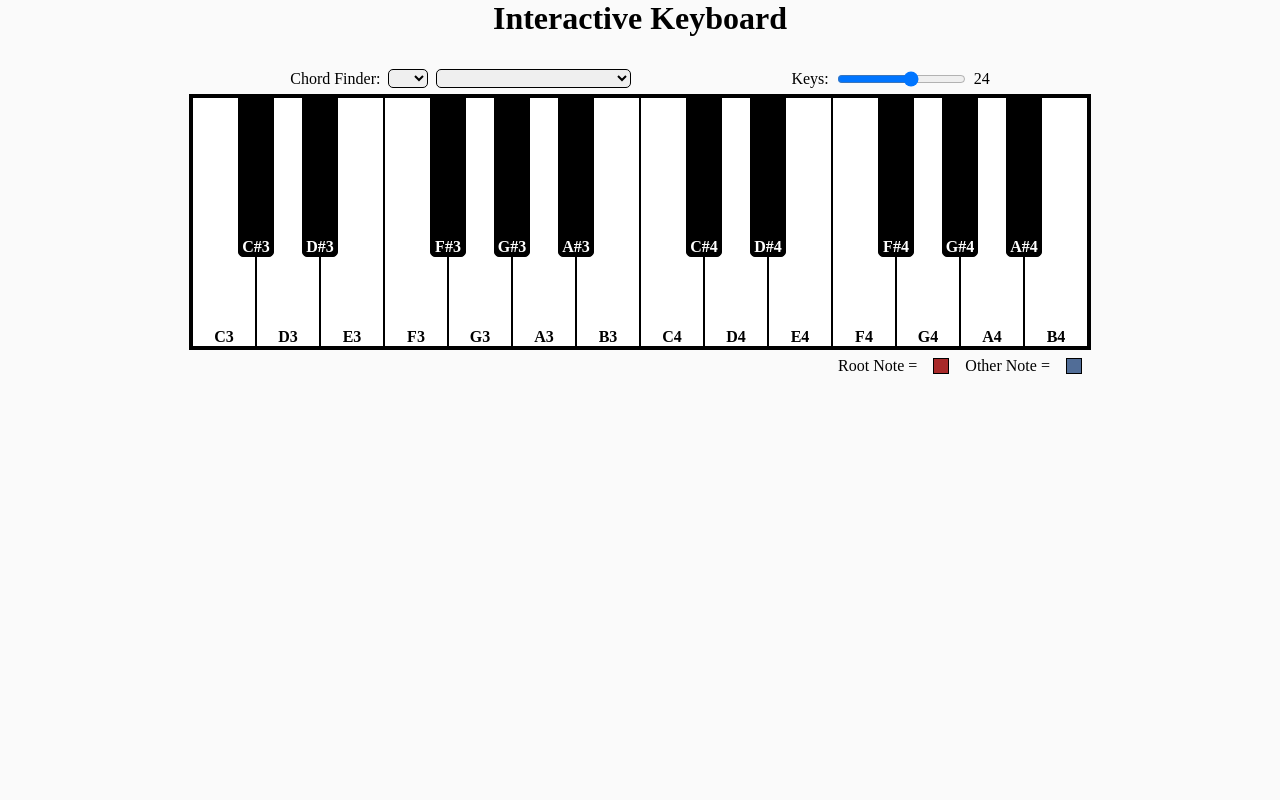
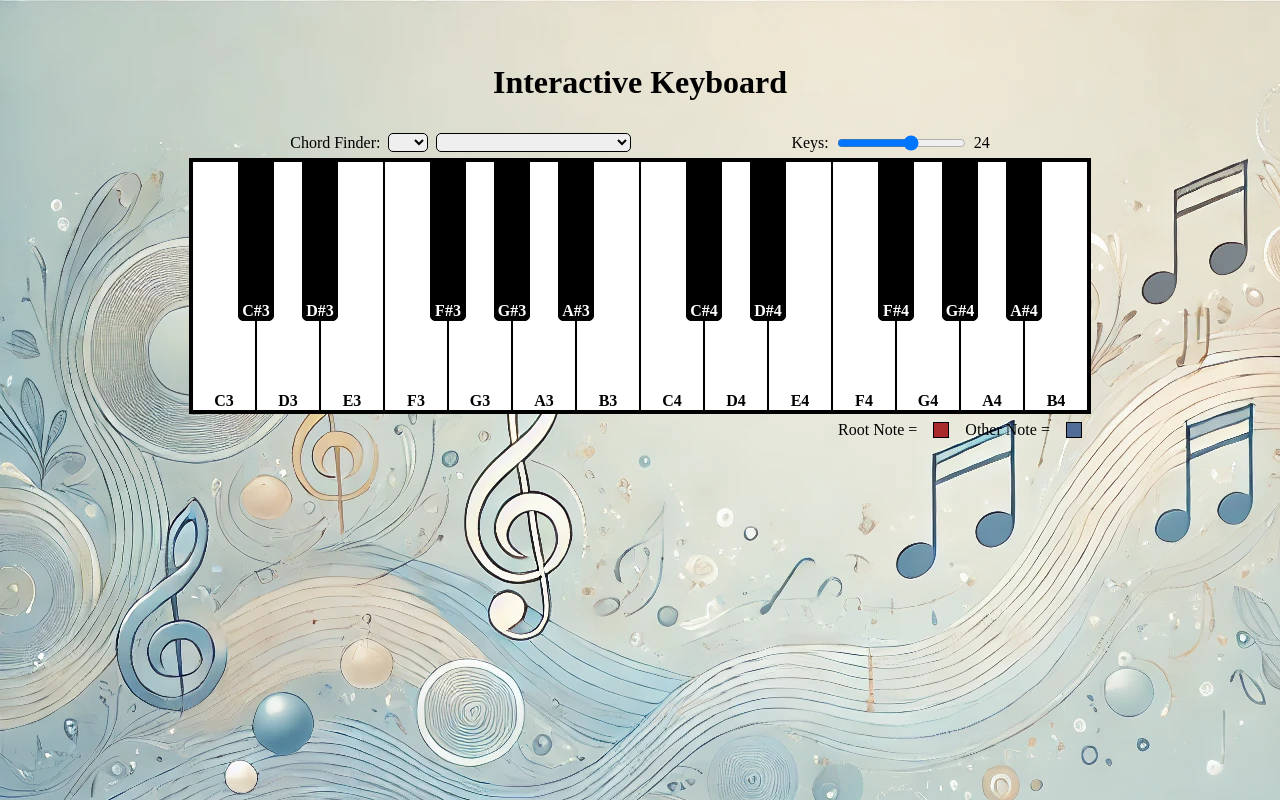
Before and after one commit to clay-bugg/FretTheory, a Nuxt app: page /interactive_keyboard in a window 1280 px wide. Built offline with nearby package versions, Linux system fonts and the light colour scheme; a web font is replaced by a local one.

Commit message:
added background

```diff
--- a/pages/interactive_keyboard.vue
+++ b/pages/interactive_keyboard.vue
@@ -13,10 +13,14 @@
   align-items: center;
   height: 100vh;
   gap: 2em;
+  background-image: url('public/images/background_images/notation.webp');
+  background-size: auto;
 }
 
 h1 {
   margin: 0;
+  margin-top: 2em;
   padding: 0;
+  font-size: 2em;
 }
 </style>
```
